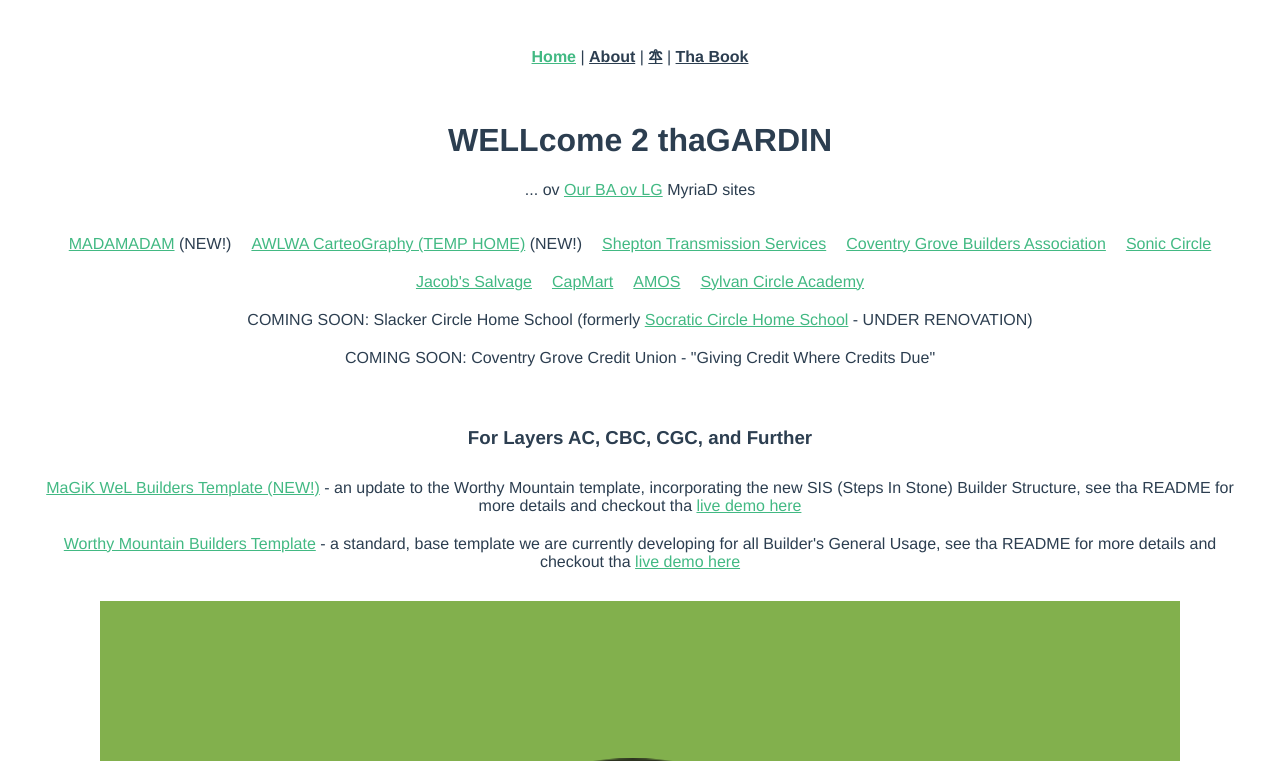
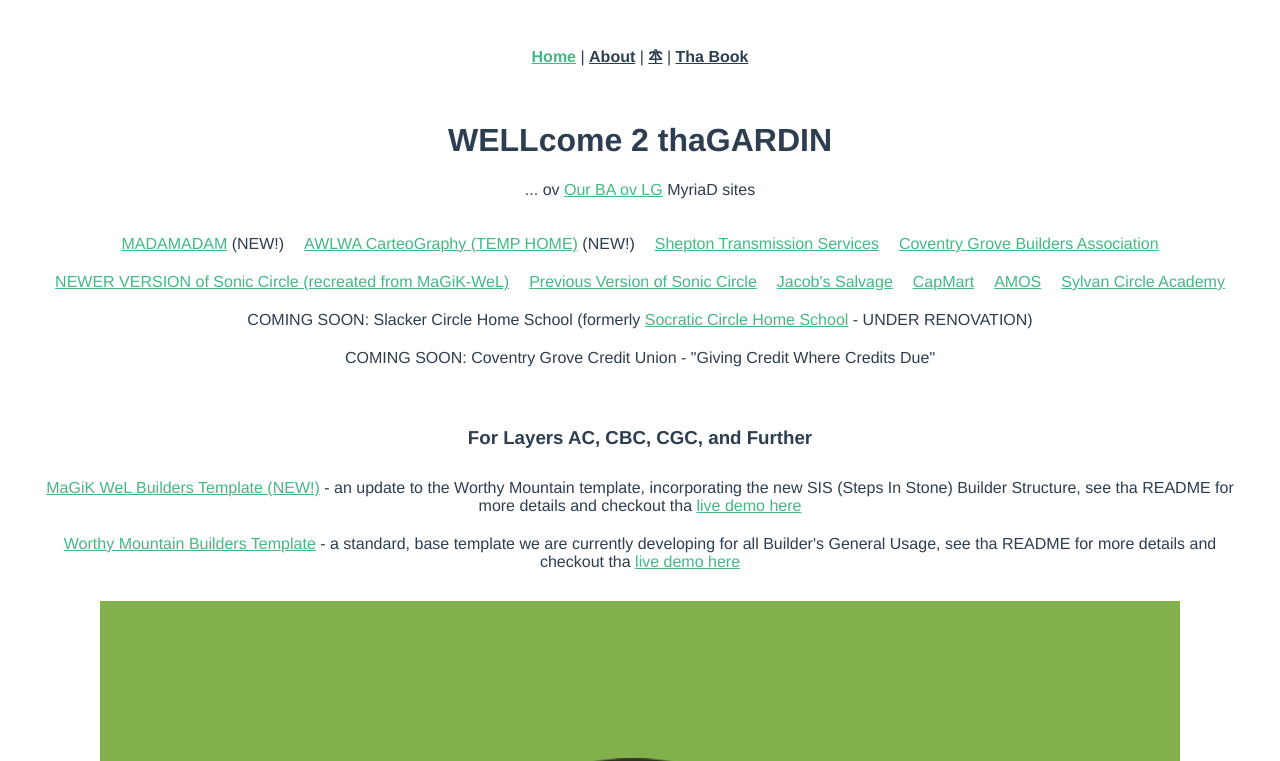
Before and after one commit to BBuchholz/anxious-grove, a Vue app: page / in a window 1280 px wide. Shown: the top 761 px of the page. Built offline with nearby package versions, Linux system fonts and the light colour scheme.

Commit message:
Add new Sonic Circle

```diff
--- a/src/components/HelloWorld.vue
+++ b/src/components/HelloWorld.vue
@@ -29,7 +29,16 @@
           >Coventry Grove Builders Association</a
         >
       </li>
-      <li><a href="https://nameless-star.netlify.app/">Sonic Circle</a></li>
+      <li>
+        <a href="https://sonic-circle.netlify.app/"
+          >NEWER VERSION of Sonic Circle (recreated from MaGiK-WeL)</a
+        >
+      </li>
+      <li>
+        <a href="https://nameless-star.netlify.app/"
+          >Previous Version of Sonic Circle</a
+        >
+      </li>
       <li>
         <a href="https://extremely-daemonic-gate.netlify.app/"
           >Jacob's Salvage</a
```
